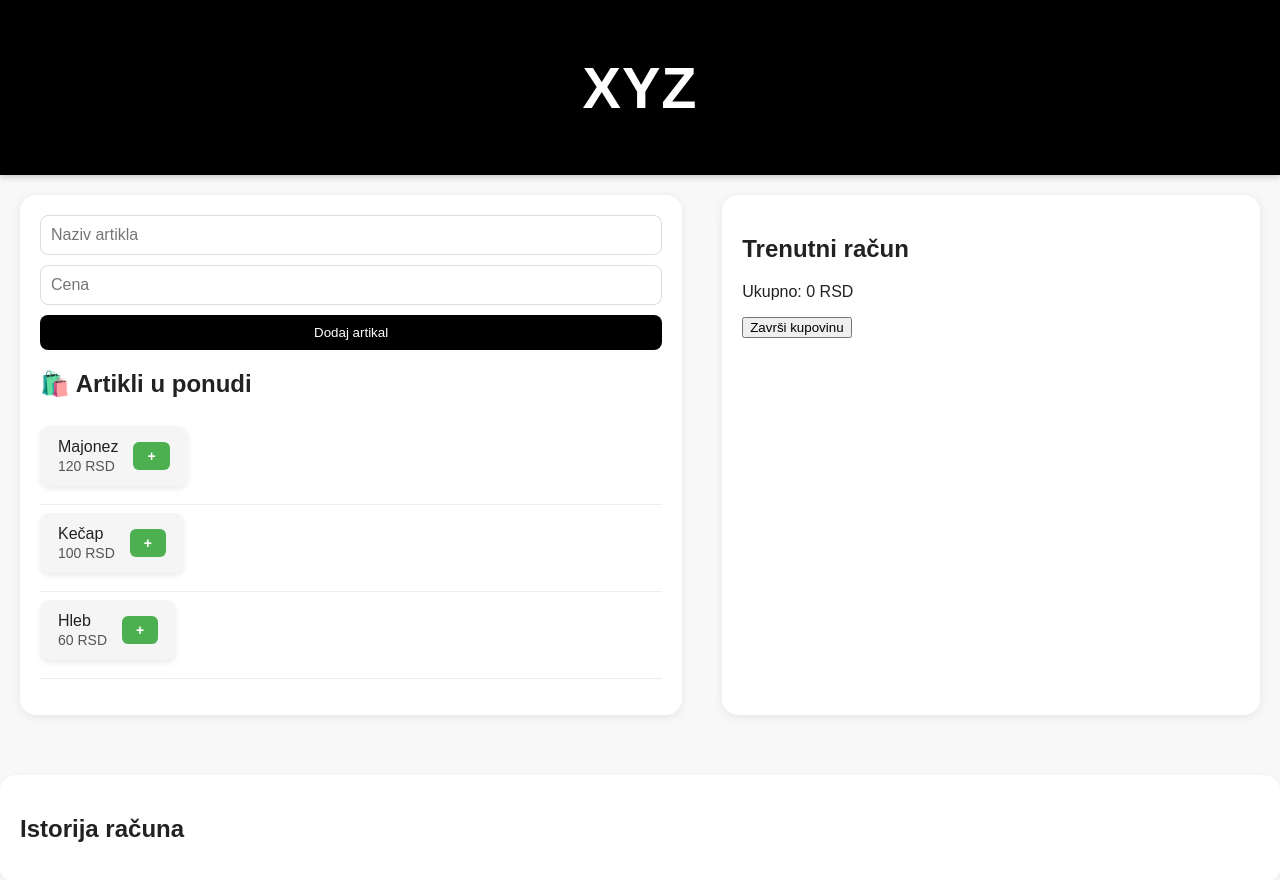
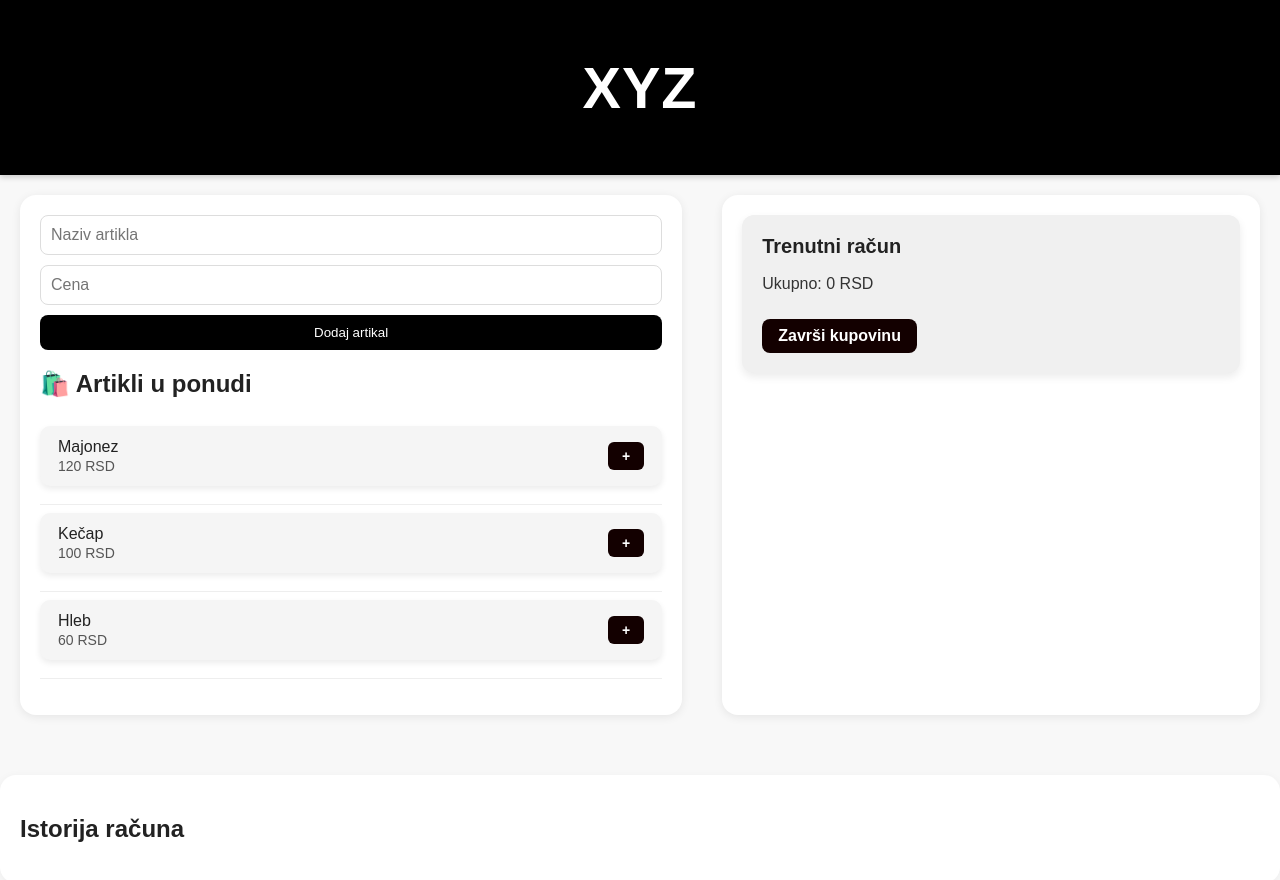
Before and after one commit to IrfanCatovic/Store, a React (Create React App) app: page / in a window 1280 px wide. Shown: the top 880 px of the page. Built offline with nearby package versions, Linux system fonts and the light colour scheme.

Commit message:
Css for Racun

```diff
--- a/src/Artikal.css
+++ b/src/Artikal.css
@@ -2,13 +2,15 @@
   display: flex;
   justify-content: space-between;
   align-items: center;
-  background-color: #f5f5f5; /* svetlija pozadina */
+  background-color: #f5f5f5;
   padding: 12px 18px;
   margin-bottom: 10px;
   border-radius: 10px;
   box-shadow: 0 3px 6px rgba(0, 0, 0, 0.08);
   font-family: "Arial", sans-serif;
   transition: transform 0.1s ease;
+  width: 100%;
+  box-sizing: border-box;
 }
 
 .artikal-container:hover {
@@ -33,7 +35,7 @@
 }
 
 .artikal-button {
-  background-color: #4caf50; /* modernija zelena */
+  background-color: #130000;
   color: white;
   border: none;
   border-radius: 6px;
@@ -41,11 +43,11 @@
   cursor: pointer;
   font-size: 14px;
   font-weight: bold;
-  margin-left: 15px; /* ODVOJENO OD TEKSTA */
+  margin-left: 15px;
   transition: background-color 0.2s ease, transform 0.1s ease;
 }
 
 .artikal-button:hover {
-  background-color: #388e3c; /* tamnija zelena kada hover */
+  background-color: #00370d;
   transform: scale(1.05);
 }
--- /dev/null
+++ b/src/Racun.css
@@ -0,0 +1,76 @@
+.racun-container {
+  background-color: #f0f0f0;
+  padding: 20px;
+  border-radius: 12px;
+  box-shadow: 0 4px 8px rgba(0, 0, 0, 0.08);
+  font-family: "Arial", sans-serif;
+  width: 100%;
+  box-sizing: border-box;
+  margin-bottom: 20px;
+}
+
+.racun-container h2 {
+  margin-top: 0;
+  color: #222;
+  font-size: 20px;
+  font-weight: 600;
+}
+
+.racun-container ul {
+  list-style: none;
+  padding: 0;
+  margin: 10px 0;
+}
+
+.racun-container li {
+  display: flex;
+  justify-content: space-between;
+  align-items: center;
+  padding: 8px 10px;
+  margin-bottom: 6px;
+  background-color: #ffffff;
+  border-radius: 8px;
+  box-shadow: 0 1px 3px rgba(0, 0, 0, 0.05);
+}
+
+.racun-container li button {
+  background-color: #e53935; /* crveno dugme za uklanjanje */
+  color: white;
+  border: none;
+  border-radius: 6px;
+  padding: 4px 10px;
+  cursor: pointer;
+  font-size: 14px;
+  font-weight: bold;
+  transition: background-color 0.2s ease, transform 0.1s ease;
+}
+
+.racun-container li button:hover {
+  background-color: #b71c1c;
+  transform: scale(1.05);
+}
+
+.racun-container p {
+  font-size: 16px;
+  font-weight: 500;
+  color: #333;
+  margin-top: 12px;
+}
+
+.racun-container .zavrsi-button {
+  background-color: #130000; /* plavo dugme za završetak kupovine */
+  color: white;
+  border: none;
+  border-radius: 8px;
+  padding: 8px 16px;
+  cursor: pointer;
+  font-size: 16px;
+  font-weight: bold;
+  margin-top: 10px;
+  transition: background-color 0.2s ease, transform 0.1s ease;
+}
+
+.racun-container .zavrsi-button:hover {
+  background-color: #00370d;
+  transform: scale(1.03);
+}
--- a/src/Racun.js
+++ b/src/Racun.js
@@ -1,19 +1,25 @@
+import "./Racun.css";
+
 export default function Racun({ trenutniRacun, onUkloni, onZavrsiKupovinu }) {
   const ukupno = trenutniRacun.reduce((s, a) => s + a.Cena, 0);
 
   return (
-    <div>
+    <div className="racun-container">
       <h2>Trenutni račun</h2>
       <ul>
         {trenutniRacun.map((a, i) => (
           <li key={i}>
-            {a.Ime} - {a.Cena} RSD
+            <span>
+              {a.Ime} - {a.Cena} RSD
+            </span>
             <button onClick={() => onUkloni(i)}>−</button>
           </li>
         ))}
       </ul>
       <p>Ukupno: {ukupno} RSD</p>
-      <button onClick={onZavrsiKupovinu}>Završi kupovinu</button>
+      <button className="zavrsi-button" onClick={onZavrsiKupovinu}>
+        Završi kupovinu
+      </button>
     </div>
   );
 }
```
